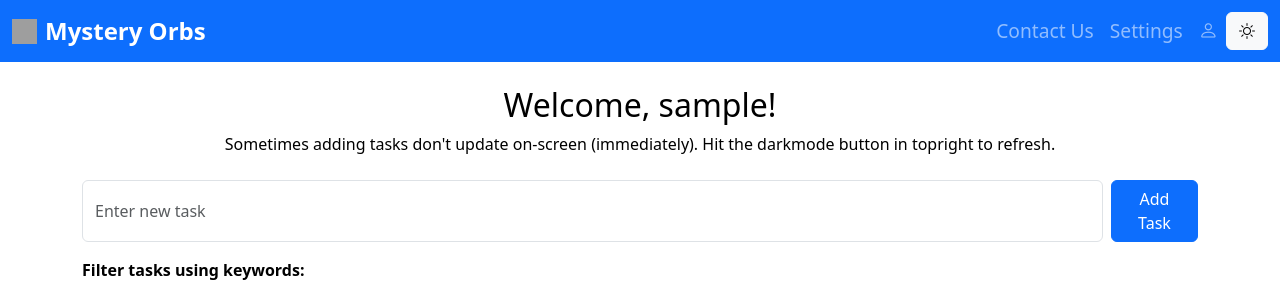
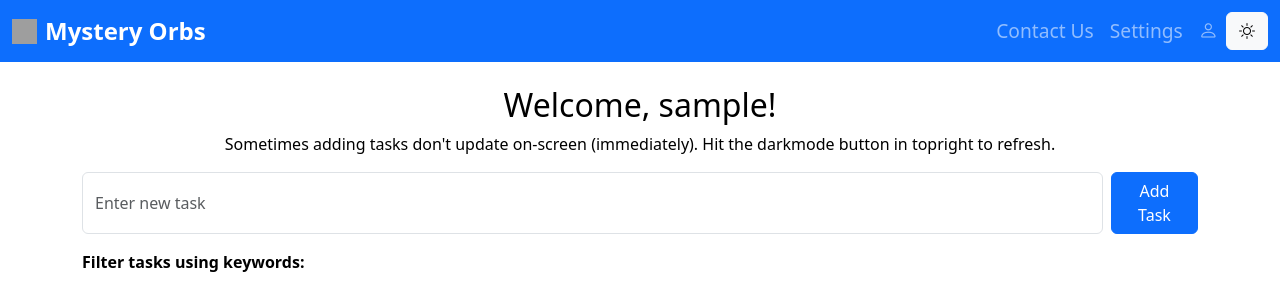
Before and after one commit to shoc71/Kanban-Render, a React (Vite) app in the folder client/: page /dashboard in a window 1280 px wide. Shown: the top 282 px of the page. Built offline with nearby package versions, Linux system fonts and the light colour scheme; no server answers; sample sign-in values are in the browser's storage; grey boxes are pictures that could not be loaded.

Commit message:
Update DashboardPage.jsx

```diff
--- a/client/src/pages/DashboardPage.jsx
+++ b/client/src/pages/DashboardPage.jsx
@@ -234,7 +234,7 @@ const Dashboard = () => {
         Sometimes adding tasks don't update on-screen (immediately). Hit the
         darkmode button in topright to refresh.
       </p>
-      <Form className="mt-4 d-flex">
+      <Form className="mt-2 d-flex">
         <Form.Control
           type="text"
           placeholder="Enter new task"
```
